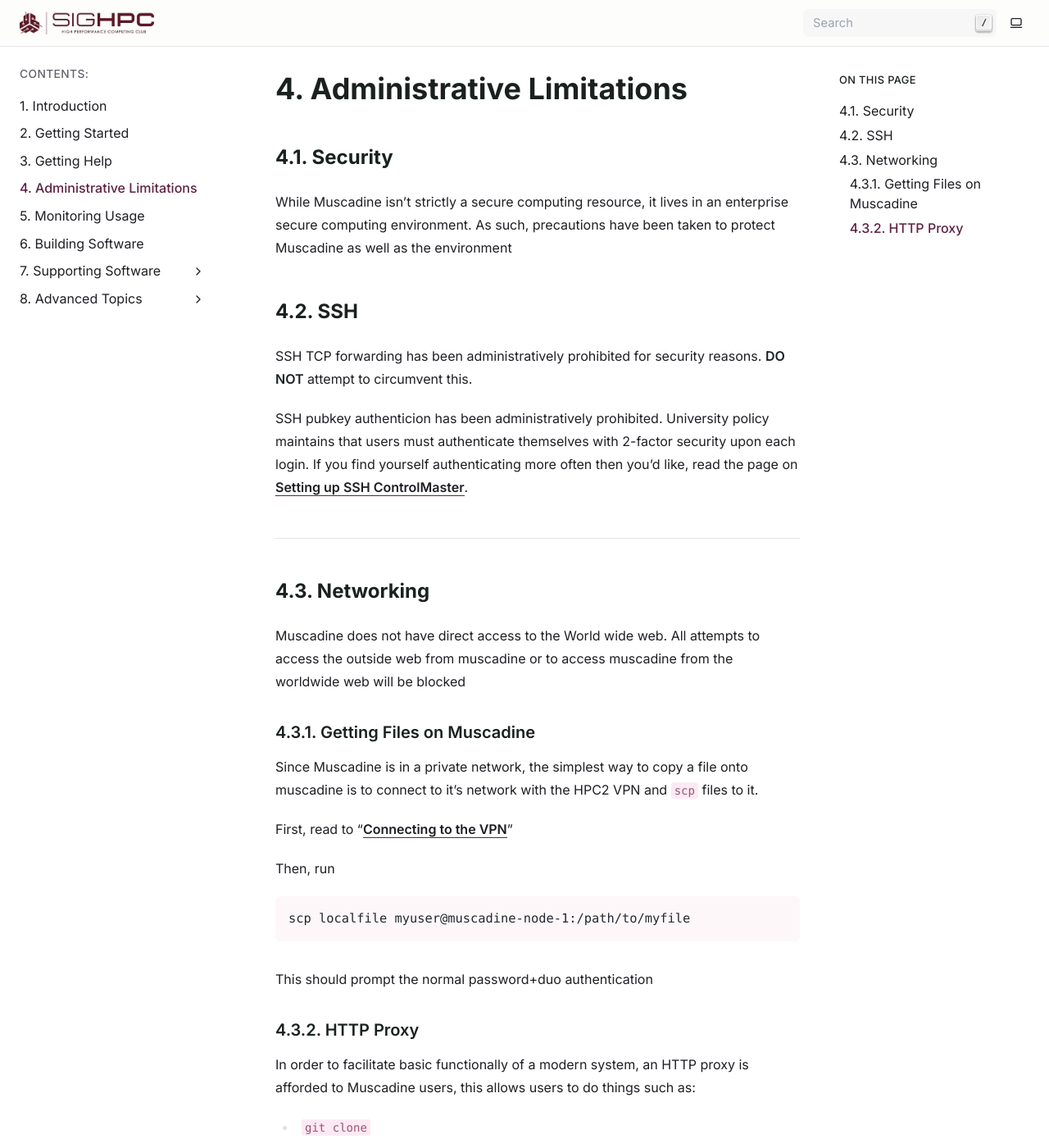
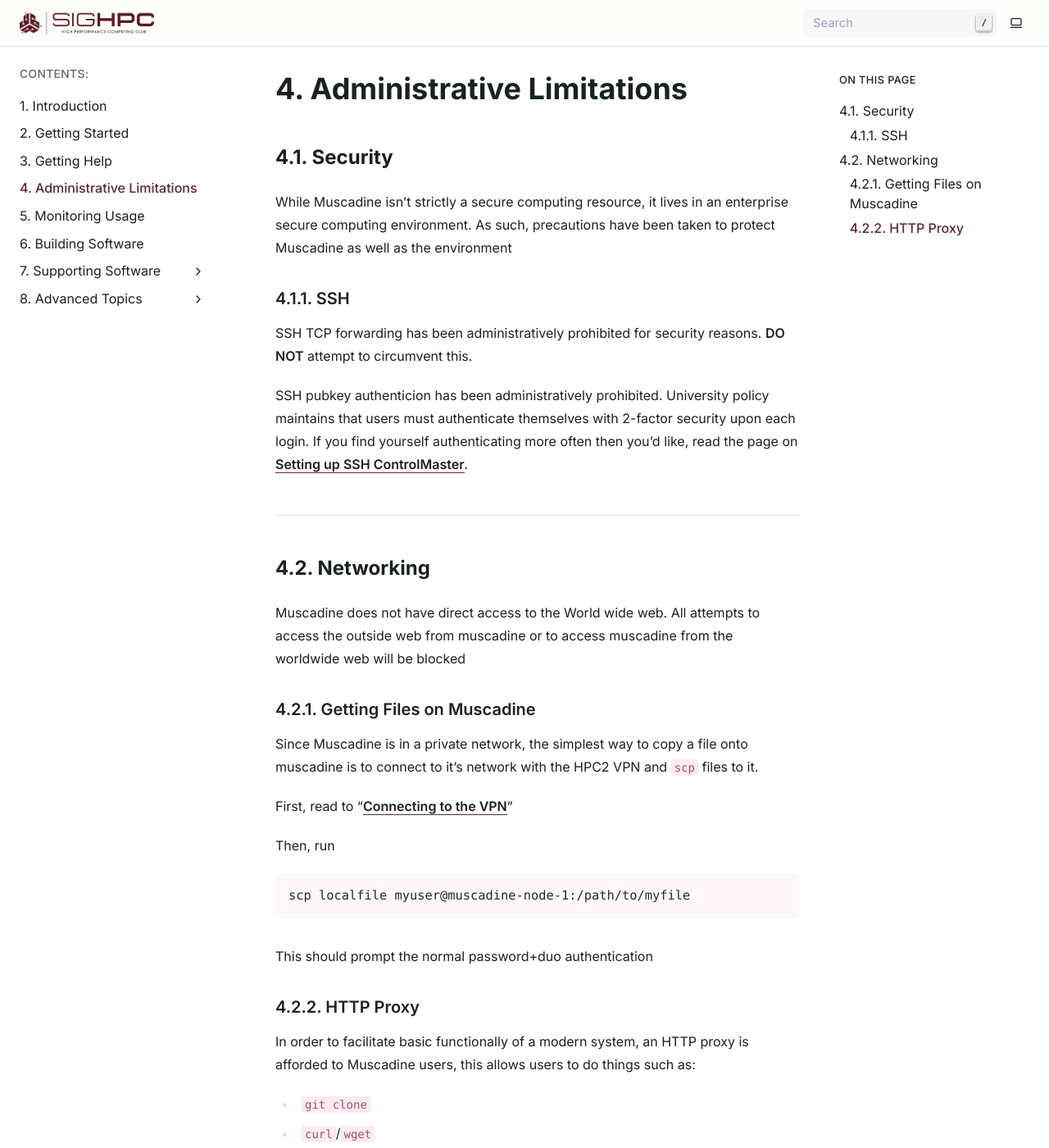
Before and after one commit to msstate-sighpc/muscadine-docs, a Sphinx documentation site: the page built from docs/administrative-limitations.md, in a window 1280 px wide and 1400 px high. Shown: the whole window at 82% size. Built offline with Sphinx 7.4.7, drawn with Linux system fonts in a browser that asks for light colours.

Commit message:
whoopsie

```diff
--- a/docs/administrative-limitations.md
+++ b/docs/administrative-limitations.md
@@ -2,7 +2,7 @@
 ## Security
 While Muscadine isn't strictly a secure computing resource, it lives in an enterprise secure computing environment. As such, precautions have been taken to protect Muscadine as well as the environment
 
-## SSH
+### SSH
 SSH TCP forwarding has been administratively prohibited for security reasons. **DO NOT** attempt to circumvent this.
 
 SSH pubkey authenticion has been administratively prohibited. University policy maintains that users must authenticate themselves with 2-factor security upon each login. If you find yourself authenticating more often then you'd like, read the page on [**Setting up SSH ControlMaster**](adv/controlmaster.md).
```
